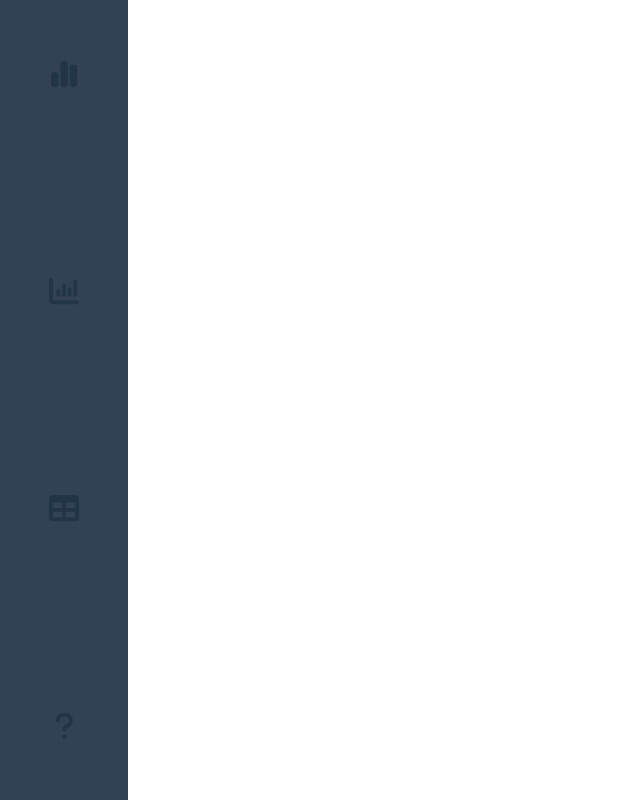
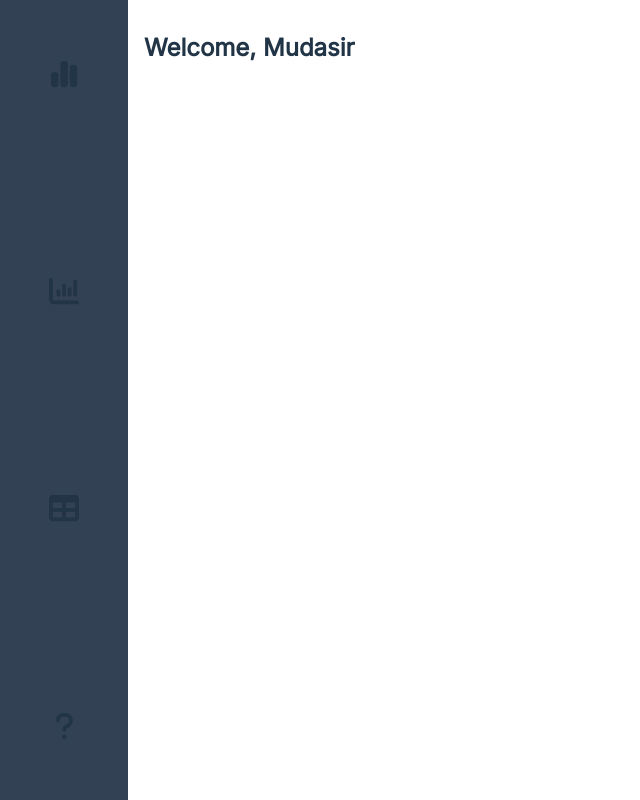
Before and after one commit to mud-ali/powerschool-plus, a React (Vite) app: page / in a window 1280 px wide. Shown: the whole page, without its empty margins (0-640 px from the left). Built offline with nearby package versions, Linux system fonts and the light colour scheme; the HTML template or start-up script is replaced by a standard one.

Commit message:
add template stuff

```diff
--- a/src/pages/Home.tsx
+++ b/src/pages/Home.tsx
@@ -2,8 +2,11 @@ import Header from "@/components/Header";
 
 export default function Home() {
   return (
-    <>
-        <Header></Header>
-    </>
+    <div className="flex flex-row">
+        <Header/>
+        <div className="pl-4 pt-8">
+            <h1 className="text-2xl font-bold">Welcome, Mudasir</h1>
+        </div>
+    </div>
   )
 }
```
